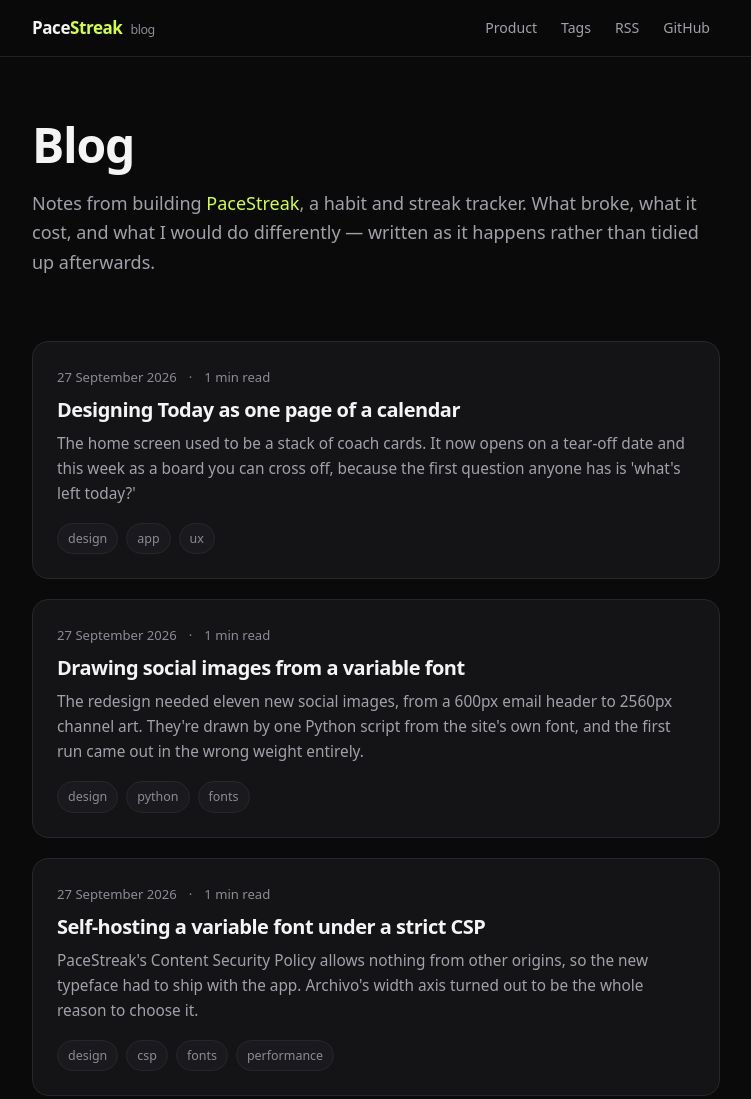
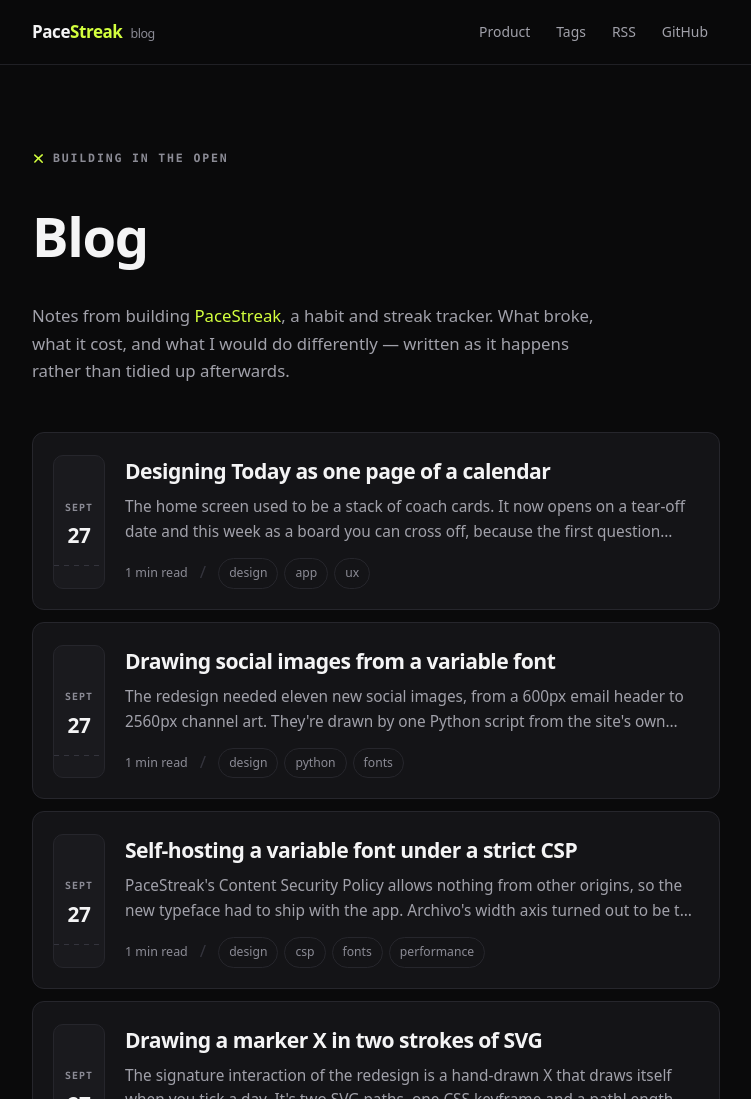
Before and after one commit to PaceStreak/blog, an Astro site: page / in a window 1280 px wide. Shown: the top 1099 px of the page, without its empty margins (264-1015 px from the left). Built offline with nearby package versions, Linux system fonts and the light colour scheme; Astro itself is replaced by a stand-in of ours.

Commit message:
refactor(design): redesign within the locked lime/near-black palette
The Tailwind-defaults look (generic rounded-2xl cards, plain date+dot
rows, no motion) read as templated rather than considered. Introduces a
tear-off DateBlock component (reusing the product's own wall-calendar
motif) for post dates, a MarkX component reusing the two-stroke marker
X as a decorative flourish (TOC heading, 404, index kicker), a tightened
type scale for headings, an underline-reveal link style, and restrained
motion (lift + border transitions on cards/nav, shared easing token) —
all on top of the existing dark palette and self-hosted font, with no
new colors, third-party scripts or CSP changes.

```diff
--- /dev/null
+++ b/src/components/DateBlock.astro
@@ -0,0 +1,23 @@
+---
+/**
+ * The tear-off wall-calendar date block, reused from the product's own week
+ * board: month abbreviation above a large day number, a dashed "tear" line
+ * standing in for the perforation. It replaces a plain `<time>` string
+ * wherever a post's date is the thing a reader scans for first.
+ */
+interface Props {
+  date: Date;
+  class?: string;
+}
+
+const { date, class: className = "" } = Astro.props;
+const month = date.toLocaleDateString("en-GB", { month: "short" });
+const day = date.getDate();
+const year = date.getFullYear();
+---
+
+<div class={`datecard ${className}`} aria-hidden="true">
+  <span class="datecard__month">{month}</span>
+  <span class="datecard__day">{day}</span>
+  <span class="datecard__year">{year}</span>
+</div>
--- /dev/null
+++ b/src/components/MarkX.astro
@@ -0,0 +1,36 @@
+---
+/**
+ * The two-stroke marker X — the product's signature "done" mark, drawn as two
+ * bowed Bézier paths rather than a font glyph (see the
+ * "drawing-a-marker-x-in-svg" post for why). Used here purely as a small
+ * decorative flourish, never to claim anything is "done": a size and an
+ * optional class are the only knobs.
+ */
+interface Props {
+  size?: number;
+  class?: string;
+}
+
+const { size = 16, class: className = "" } = Astro.props;
+---
+
+<svg
+  viewBox="0 0 40 40"
+  width={size}
+  height={size}
+  class={`mark-x ${className}`}
+  aria-hidden="true"
+  focusable="false"
+>
+  <path d="M8.5 9.5c6.5 5.4 15 13.2 23 21.8" />
+  <path d="M31.5 8.8C24 15 16.4 22.3 8.8 31" />
+</svg>
+
+<style>
+  .mark-x path {
+    fill: none;
+    stroke: currentColor;
+    stroke-width: 4.5;
+    stroke-linecap: round;
+  }
+</style>
--- a/src/components/PostCard.astro
+++ b/src/components/PostCard.astro
@@ -1,6 +1,7 @@
 ---
 import type { CollectionEntry } from "astro:content";
-import { formatDate, readingTime } from "../lib/post";
+import { readingTime } from "../lib/post";
+import DateBlock from "./DateBlock.astro";
 
 interface Props {
   post: CollectionEntry<"blog">;
@@ -18,42 +19,48 @@ const minutes = readingTime(post.body ?? "");
       raised above the overlay. */
   }
   <article
-    class="group relative rounded-2xl border border-line bg-surface p-5 transition-colors hover:border-line-lit sm:p-6"
+    class="group relative flex gap-4 rounded-xl border border-line bg-surface p-4 transition-[border-color,transform] duration-200 [transition-timing-function:var(--ease-out)] hover:border-line-lit hover:-translate-y-0.5 sm:gap-5 sm:p-5"
   >
-    <div class="flex flex-wrap items-center gap-x-3 gap-y-1 text-[0.82rem] text-dim">
-      <time datetime={post.data.date.toISOString()}>{formatDate(post.data.date)}</time>
-      <span aria-hidden="true">·</span>
-      <span>{minutes} min read</span>
-    </div>
+    <DateBlock date={post.data.date} class="mt-0.5" />
 
-    <h2 class="mt-2 text-xl font-semibold tracking-tight">
+    <div class="min-w-0 flex-1">
+      <h2 class="text-[1.2rem] font-semibold tracking-tight text-balance sm:text-[1.32rem]">
         <a
           href={`/posts/${post.id}`}
-        class="transition-colors after:absolute after:inset-0 group-hover:text-accent"
+          class="transition-colors duration-150 after:absolute after:inset-0 group-hover:text-accent"
         >
           {post.data.title}
         </a>
       </h2>
 
-    <p class="mt-2 text-[0.96rem] leading-relaxed text-muted">
+      <p class="mt-1.5 line-clamp-2 text-[0.96rem] leading-relaxed text-muted">
         {post.data.description}
       </p>
 
+      <div class="relative z-10 mt-3 flex flex-wrap items-center gap-x-3 gap-y-2">
+        <span class="text-[0.78rem] text-dim">{minutes} min read</span>
         {
           post.data.tags.length > 0 && (
-        <ul class="relative z-10 mt-4 flex flex-wrap gap-2">
+            <>
+              <span aria-hidden="true" class="text-line-lit">
+                /
+              </span>
+              <ul class="flex flex-wrap gap-1.5">
                 {post.data.tags.map((tag) => (
                   <li>
                     <a
                       href={`/tags/${tag}`}
-                class="inline-block rounded-full border border-line bg-surface-2 px-2.5 py-1 text-[0.78rem] text-dim transition-colors hover:border-accent hover:text-accent"
+                      class="inline-block rounded-full border border-line px-2.5 py-1 text-[0.76rem] text-dim transition-colors duration-150 hover:border-accent hover:text-accent"
                     >
                       {tag}
                     </a>
                   </li>
                 ))}
               </ul>
+            </>
           )
         }
+      </div>
+    </div>
   </article>
 </li>
--- a/src/layouts/Base.astro
+++ b/src/layouts/Base.astro
@@ -88,17 +88,17 @@ const nav = [
     <header
       class="site-header sticky top-0 z-50 border-b border-line/80 bg-bg/85 backdrop-blur-md"
     >
-      <nav class="wrap flex h-14 items-center justify-between gap-4" aria-label="Main">
+      <nav class="wrap flex h-16 items-center justify-between gap-4" aria-label="Main">
         <a href="/" class="flex items-baseline gap-2 font-semibold tracking-tight">
           <span>Pace<span class="text-accent">Streak</span></span>
           <span class="text-[0.78rem] font-normal text-dim">blog</span>
         </a>
-        <div class="flex items-center gap-1">
+        <div class="flex items-center gap-0.5">
           {
             nav.map((item) => (
               <a
                 href={item.href}
-                class="rounded-full px-2.5 py-1.5 text-[0.88rem] text-muted transition-colors hover:bg-surface-2 hover:text-ink"
+                class="rounded-full px-3 py-1.5 text-[0.87rem] text-muted transition-colors duration-150 hover:bg-surface-2 hover:text-ink"
               >
                 {item.label}
               </a>
@@ -112,15 +112,15 @@ const nav = [
       <slot />
     </main>
 
-    <footer class="mt-20 border-t border-line py-9">
+    <footer class="mt-24 border-t border-line py-10">
       <div
-        class="wrap flex flex-col gap-2 text-[0.87rem] text-dim sm:flex-row sm:items-center sm:justify-between"
+        class="wrap flex flex-col gap-3 text-[0.85rem] text-dim sm:flex-row sm:items-center sm:justify-between"
       >
         <span>&copy; {year} PaceStreak</span>
         <p class="footer-links">
-          <a href="https://www.pacestreak.com">pacestreak.com</a>
-          <a href="https://status.pacestreak.com">Status</a>
-          <a href="/rss.xml">RSS</a>
+          <a class="u-link" href="https://www.pacestreak.com">pacestreak.com</a>
+          <a class="u-link" href="https://status.pacestreak.com">Status</a>
+          <a class="u-link" href="/rss.xml">RSS</a>
         </p>
       </div>
     </footer>
--- a/src/pages/404.astro
+++ b/src/pages/404.astro
@@ -1,5 +1,6 @@
 ---
 import Base from "../layouts/Base.astro";
+import MarkX from "../components/MarkX.astro";
 
 // Without this, Cloudflare Pages answers every unknown path with index.html and
 // a 200. That is not just a soft 404 for search engines — before this page
@@ -15,21 +16,19 @@ import Base from "../layouts/Base.astro";
   noindex
 >
   <section class="wrap py-24 text-center sm:py-32">
-    <p class="text-[0.78rem] font-semibold tracking-[0.14em] text-dim uppercase">404</p>
-    <h1 class="mt-4 text-4xl font-semibold tracking-tight sm:text-5xl">
+    <MarkX size={30} class="mx-auto text-line-lit" />
+    <h1 class="mt-6 text-[2.6rem] font-semibold tracking-tight sm:text-5xl">
       Nothing here.
     </h1>
-    <p class="mt-4 text-muted">
+    <p class="mx-auto mt-4 max-w-[28rem] text-muted text-pretty">
       That post or page doesn't exist. It may have been renamed, or the link may never
       have pointed anywhere.
     </p>
 
-    <p class="footer-links mt-8 text-[0.95rem]">
-      <a class="text-accent hover:underline" href="/">All posts</a>
-      <a class="text-accent hover:underline" href="/tags">Tags</a>
-      <a class="text-accent hover:underline" href="https://www.pacestreak.com"
-        >PaceStreak</a
-      >
+    <p class="footer-links mt-9 text-[0.95rem]">
+      <a class="text-accent u-link" href="/">All posts</a>
+      <a class="text-accent u-link" href="/tags">Tags</a>
+      <a class="text-accent u-link" href="https://www.pacestreak.com">PaceStreak</a>
     </p>
   </section>
 </Base>
--- a/src/pages/index.astro
+++ b/src/pages/index.astro
@@ -2,6 +2,7 @@
 import { getCollection } from "astro:content";
 import Base from "../layouts/Base.astro";
 import PostCard from "../components/PostCard.astro";
+import MarkX from "../components/MarkX.astro";
 
 // Drafts are excluded from the index, the feed and the sitemap — set
 // `draft: true` in a post's frontmatter to keep working on it in the open.
@@ -30,14 +31,17 @@ const jsonLd = {
   path="/"
   jsonLd={jsonLd}
 >
-  <section class="wrap py-14 sm:py-16">
-    <h1 class="text-4xl font-semibold tracking-tight sm:text-5xl">Blog</h1>
-    <p class="mt-5 text-lg leading-relaxed text-muted text-pretty">
+  <section class="wrap pb-10 pt-16 sm:pb-12 sm:pt-20">
+    <p class="kicker">
+      <MarkX size={13} /> Building in the open
+    </p>
+    <h1 class="mt-4 text-[2.6rem] font-semibold tracking-tight text-balance sm:text-[3.4rem]">
+      Blog
+    </h1>
+    <p class="mt-5 max-w-[36rem] text-[1.05rem] leading-relaxed text-muted text-pretty">
       Notes from building{" "}
-      <a
-        class="text-accent underline-offset-4 hover:underline"
-        href="https://www.pacestreak.com">PaceStreak</a
-      >, a habit and streak tracker. What broke, what it cost, and what I would do
+      <a class="text-accent u-link" href="https://www.pacestreak.com">PaceStreak</a>, a
+      habit and streak tracker. What broke, what it cost, and what I would do
       differently — written as it happens rather than tidied up afterwards.
     </p>
   </section>
@@ -47,7 +51,7 @@ const jsonLd = {
       posts.length === 0 ? (
         <p class="text-muted">No posts yet. The first one is being written.</p>
       ) : (
-        <ul class="grid gap-5">
+        <ul class="grid gap-3">
           {posts.map((post) => (
             <PostCard post={post} />
           ))}
--- a/src/styles/global.css
+++ b/src/styles/global.css
@@ -47,6 +47,11 @@
   --font-mono: ui-monospace, SFMono-Regular, "SF Mono", Menlo, Consolas, monospace;
 
   --container-wrap: 46rem;
+
+  /* Shared easing for anything that isn't a plain color/opacity fade — a
+     little overshoot on the way in, no bounce on the way out. Kept as one
+     token so every hover/press in the file agrees on how motion feels. */
+  --ease-out: cubic-bezier(0.2, 0.7, 0.2, 1);
 }
 
 @layer base {
@@ -91,6 +96,97 @@
 }
 
 @layer components {
+  /* A small uppercase label that precedes a heading — "field notes", "on this
+     page" — set in the mono face so it reads as a caption, not a subheading
+     competing with the H1 for size. */
+  .kicker {
+    display: inline-flex;
+    align-items: center;
+    gap: 0.5rem;
+    font-family: var(--font-mono);
+    font-size: 0.72rem;
+    font-weight: 600;
+    letter-spacing: 0.16em;
+    text-transform: uppercase;
+    color: var(--color-dim);
+  }
+
+  .kicker .mark-x {
+    color: var(--color-accent);
+  }
+
+  /* The tear-off wall-calendar date block. Sized to sit beside a title at
+     list density; the post template scales it up with a utility class. */
+  .datecard {
+    display: flex;
+    flex-direction: column;
+    align-items: center;
+    justify-content: center;
+    width: 3.25rem;
+    flex-shrink: 0;
+    padding-block: 0.5rem 0.4rem;
+    border: 1px solid var(--color-line);
+    border-radius: 10px;
+    background: var(--color-surface-2);
+    background-image: repeating-linear-gradient(
+      to right,
+      var(--color-line-lit) 0 5px,
+      transparent 5px 10px
+    );
+    background-repeat: no-repeat;
+    background-position: bottom 1.35rem left 0;
+    background-size: 100% 1px;
+    transition:
+      border-color 180ms var(--ease-out),
+      transform 180ms var(--ease-out);
+  }
+
+  .datecard__month {
+    font-family: var(--font-mono);
+    font-size: 0.62rem;
+    font-weight: 700;
+    letter-spacing: 0.1em;
+    text-transform: uppercase;
+    color: var(--color-dim);
+  }
+
+  .datecard__day {
+    margin-block-start: 0.55rem;
+    font-size: 1.3rem;
+    font-weight: 700;
+    letter-spacing: -0.02em;
+    line-height: 1;
+    color: var(--color-ink);
+  }
+
+  .datecard__year {
+    display: none;
+  }
+
+  /* Scaled up for the article header, where the date is the page's own
+     "today" rather than one entry among many. */
+  .datecard--lg {
+    width: 4.5rem;
+    padding-block: 0.75rem 0.6rem;
+  }
+
+  .datecard--lg .datecard__month {
+    font-size: 0.72rem;
+  }
+
+  .datecard--lg .datecard__day {
+    margin-block-start: 0.7rem;
+    font-size: 1.9rem;
+  }
+
+  .datecard--lg .datecard__year {
+    display: block;
+    margin-block-start: 0.15rem;
+    font-family: var(--font-mono);
+    font-size: 0.62rem;
+    color: var(--color-dim);
+  }
+
   .wrap {
     width: 100%;
     max-width: var(--container-wrap);
@@ -113,6 +209,24 @@
 
   .skip:focus {
     left: 0;
+  }
+
+  /* An underline that reveals from a background gradient rather than the
+     default text-decoration — it can be timed and eased, and it clips at the
+     descenders instead of cutting through them. Used for prose and footer
+     links; nav and cards keep their pill/border treatment instead. */
+  .u-link {
+    background-image: linear-gradient(var(--color-accent), var(--color-accent));
+    background-position: 0 100%;
+    background-repeat: no-repeat;
+    background-size: 0% 1px;
+    padding-block-end: 0.05em;
+    transition: background-size 220ms var(--ease-out);
+  }
+
+  .u-link:hover,
+  .u-link:focus-visible {
+    background-size: 100% 1px;
   }
 
   /* Named so the header is treated as the same element across a navigation
@@ -170,11 +284,35 @@
     color: var(--color-accent);
     text-decoration: underline;
     text-underline-offset: 3px;
-    text-decoration-color: color-mix(in srgb, var(--color-accent) 40%, transparent);
+    text-decoration-color: color-mix(in srgb, var(--color-accent) 45%, transparent);
+    transition: text-decoration-color 160ms var(--ease-out);
   }
 
   .article a:hover {
     text-decoration-color: var(--color-accent);
+  }
+
+  .article h2,
+  .article h3 {
+    color: var(--color-ink);
+  }
+
+  /* A quiet rule instead of a full-width h2 border: the article is one
+     column, so weight alone should carry section breaks. This just gives
+     `##` a touch more presence than bold body text. */
+  .article h2 {
+    position: relative;
+    padding-inline-start: 1.1rem;
+  }
+
+  .article h2::before {
+    content: "";
+    position: absolute;
+    inset-block: 0.2em 0.35em;
+    inset-inline-start: 0;
+    width: 3px;
+    border-radius: 2px;
+    background: var(--color-accent);
   }
 
   .article ul,
```
Also changed, not shown: src/pages/posts/[...slug].astro (+31 -22 lines), src/pages/tags/[tag].astro (+5 -3 lines), src/pages/tags/index.astro (+5 -3 lines). Lines whose indentation alone changed are shown as unchanged.
